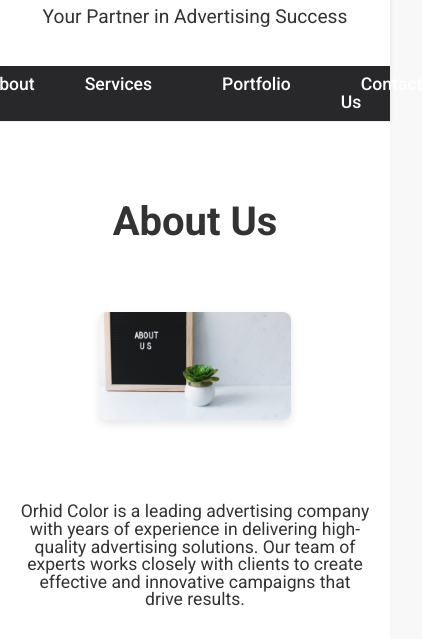
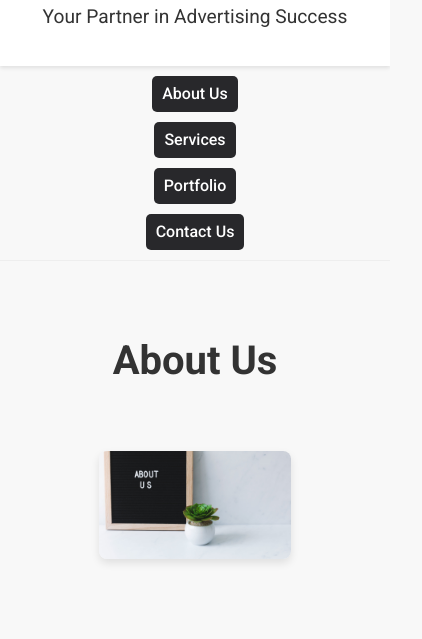
Before and after one commit to STAzz2032/tum-web-lab2, a plain HTML site: page index.html in a window 390 px wide. Shown: the part 189-828 px from the top of the page, 422 px wide, since content can reach past the window. Drawn offline with Linux system fonts and the light colour scheme.

Commit message:
Make responsive design for mobiles,also add new navigation dessign on mobiles

```diff
--- a/index.html
+++ b/index.html
@@ -16,7 +16,16 @@
         <h1>Orhid Color</h1>
         <p>Your Partner in Advertising Success</p>
     </header>
-    <nav>
+    <nav class="mobile-nav">
+        <ul>
+            <li><a href="#about">About Us</a></li>
+            <li><a href="#services">Services</a></li>
+            <li><a href="#portfolio">Portfolio</a></li>
+            <li><a href="#contact">Contact Us</a></li>
+        </ul>
+    </nav>
+
+    <nav class="desktop-nav">
         <ul>
             <li><a href="#about">About Us</a></li>
             <li><a href="#services">Services</a></li>
--- a/styles.css
+++ b/styles.css
@@ -1,3 +1,4 @@
+/* General Styles */
 body {
     font-family: 'Roboto', sans-serif;
     background-color: #f8f8f8;
@@ -5,6 +6,7 @@
     scroll-behavior: smooth;
 }
 
+/* Header Styles */
 header {
     background: #fff;
     color: #333;
@@ -31,23 +33,24 @@
     font-weight: 400;
 }
 
-nav {
+/* Desktop Navigation Styles */
+.desktop-nav {
     background: #28282B;
     padding: 10px 0;
     box-shadow: 0 2px 4px rgba(0, 0, 0, 0.1);
 }
 
-nav ul {
+.desktop-nav ul {
     display: flex;
     justify-content: center;
     list-style: none;
 }
 
-nav li {
+.desktop-nav li {
     margin: 0 15px;
 }
 
-nav a {
+.desktop-nav a {
     color: #FFFFFF;
     text-decoration: none;
     font-weight: 500;
@@ -57,11 +60,44 @@
     transition: background 0.3s ease;
 }
 
-nav a:hover {
+.desktop-nav a:hover {
     background: #e0e0e0;
     color: #28282B;
 }
 
+/* Mobile Navigation Styles */
+.mobile-nav {
+    display: none;
+}
+
+.mobile-nav ul {
+    padding: 0;
+    list-style: none;
+    text-align: center;
+}
+
+.mobile-nav li {
+    margin: 10px 0;
+}
+
+.mobile-nav a {
+    color: #FFFFFF;
+    text-decoration: none;
+    font-weight: 500;
+    font-size: 1em;
+    padding: 10px;
+    border-radius: 5px;
+    background: #28282B;
+    display: inline-block;
+    transition: background 0.3s ease;
+}
+
+.mobile-nav a:hover {
+    background: #e0e0e0;
+    color: #28282B;
+}
+
+/* Section Styles */
 .section {
     padding: 80px 20px;
     text-align: center;
@@ -97,9 +133,24 @@
     margin-top: 40px;
 }
 
+/* Footer Styles */
 footer {
     background: #28282B;
     color: #FFFFFF;
     text-align: center;
     padding: 20px;
 }
+
+/* Media Query for Mobile Devices */
+@media only screen and (max-width: 768px) {
+    /* Hide desktop navigation on mobile */
+    .desktop-nav {
+        display: none;
+    }
+
+    /* Show mobile navigation on mobile */
+    .mobile-nav {
+        display: block;
+    }
+
+    /*
```
